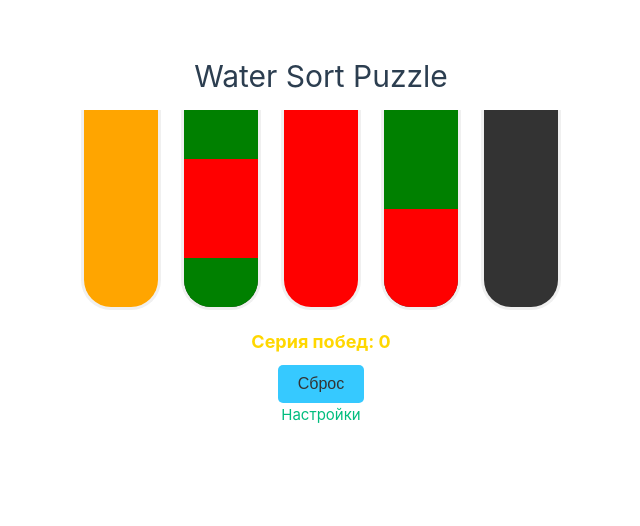
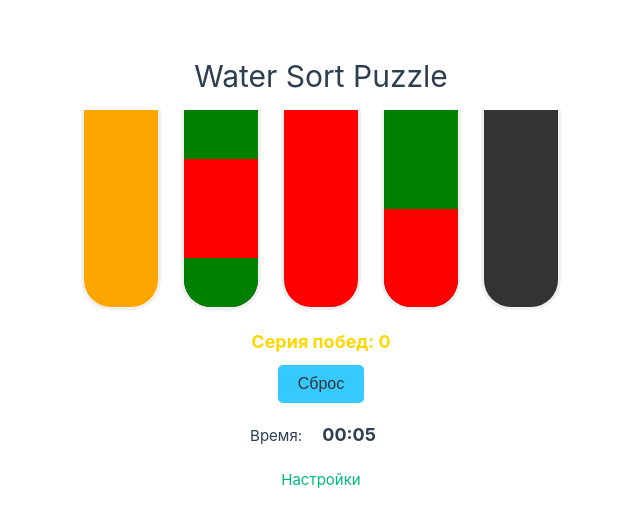
Before and after one commit to reznikovkg/vue-3-docker-compose, a Vue app in the folder vue/: page / in a window 1280 px wide. Shown: the top 526 px of the page, without its empty margins (319-959 px from the left). Built offline with nearby package versions, Linux system fonts and the light colour scheme.

Commit message:
Добавлен компонент таймера

```diff
--- /dev/null
+++ b/vue/src/components/Timer.vue
@@ -0,0 +1,60 @@
+<template>
+  <div class="timer">
+    {{formattedTime}}
+  </div>
+</template>
+
+<script setup>
+import { ref, computed, onMounted } from 'vue'
+
+const seconds = ref(0)
+let interval = null;
+
+const formattedTime = computed(() => {
+  const mins = Math.floor(seconds.value / 60)
+  const secs = seconds.value % 60
+  return `${mins.toString().padStart(2, '0')}:${secs.toString().padStart(2, '0')}`
+})
+
+const start = () => {
+  if (interval) clearInterval(interval)
+  interval = setInterval(() => {
+    seconds.value++
+  }, 1000)
+}
+
+const stop = () => {
+  if (interval) {
+    clearInterval(interval)
+    interval = null
+  }
+}
+
+const reset = () => {
+  seconds.value = 0
+}
+
+onMounted(() => {
+  start()
+})
+
+defineExpose({
+  start,
+  stop,
+  reset,
+  getTime: () => seconds.value
+})
+</script>
+
+<style scoped lang="scss">
+$main-color: color;
+
+.timer {
+  font-size: 18px;
+  font-weight: bold;
+  color: $main-color;
+  padding: 8px 16px;
+  display: inline-block;
+  margin: 10px auto;
+}
+</style>
--- a/vue/src/components/pages/IndexPage.vue
+++ b/vue/src/components/pages/IndexPage.vue
@@ -17,6 +17,10 @@
     <div>
       <button @click="resetGame" class="reset-btn">Сброс</button>
     </div>
+    <div>
+      Время:
+      <Timer ref="timer" />
+    </div>
     <RouterLink :to="{ name: $routes.SETTING }">
       Настройки
     </RouterLink>
@@ -28,6 +32,7 @@
 
 <script setup>
 import Flask from '@/components/Flask.vue'
+import Timer from '@/components/Timer.vue'
 import { ref, computed, onMounted } from 'vue'
 import { useStore } from 'vuex'
 
@@ -38,6 +43,7 @@ const LAYERS_PER_FLASK = computed(() => store.getters.getLayersPerFlask)
 const COLORS = ['red', 'blue', 'green', 'yellow', 'purple', 'orange']
 const selectedFlaskIndex = ref(null)
 const flasks = ref([])
+const timer = ref(null)
 const showWinMessage = ref(false)
 const winCount = computed(() => store.getters.getWinCount)
 const curPercent = ref(Math.floor(100 / LAYERS_PER_FLASK.value))
@@ -104,6 +110,9 @@ const pour = (fromIndex, toIndex) => {
   }
 
   if (checkWin()) {
+    timer.value.stop()
+    const time = timer.value.getTime()
+    console.log('Победа за ', time, 'секунд')
     showWinMessage.value = true
     setTimeout(() => {
       showWinMessage.value = false
@@ -197,6 +206,8 @@ const checkWin = () =>
 const newGame = () => {
   selectedFlaskIndex.value = null
   flasks.value = generateRandomFlasks()
+  timer.value.reset()
+  timer.value.start()
 }
 
 const resetGame = () => {
```
